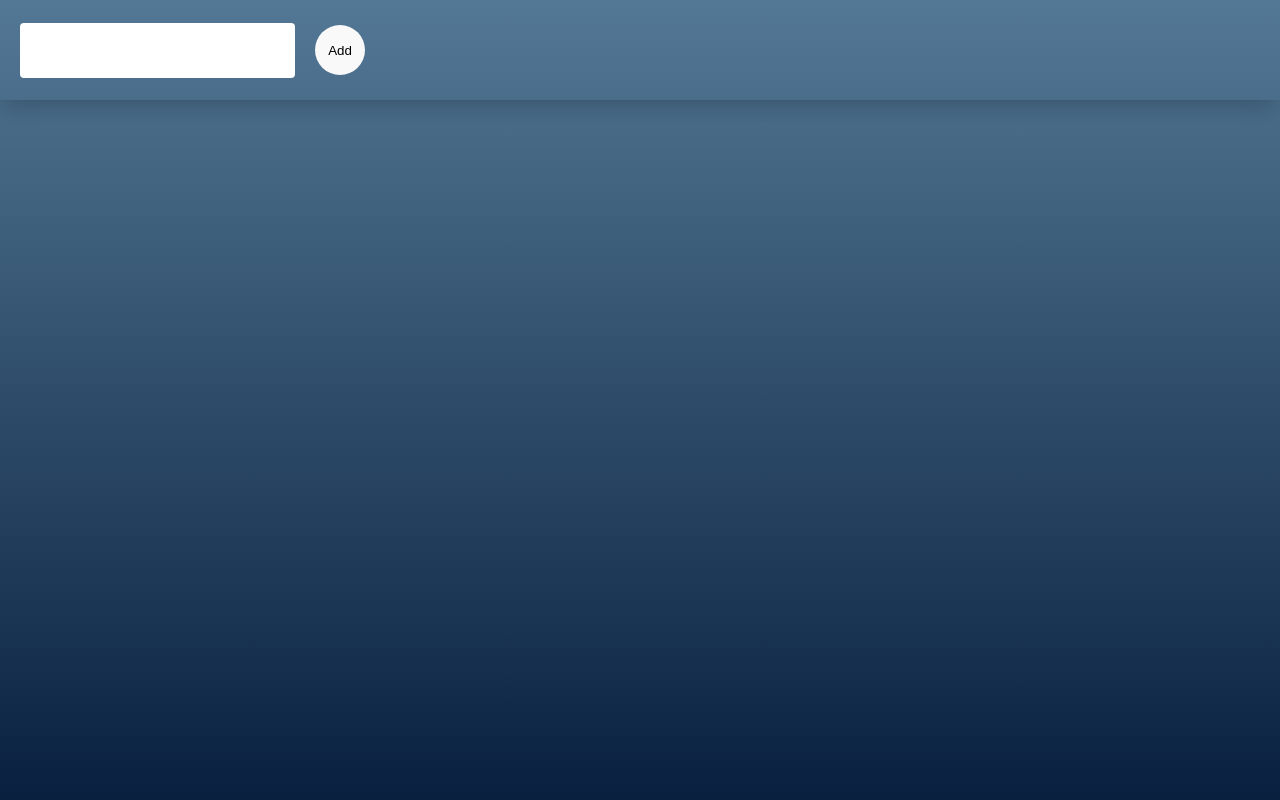
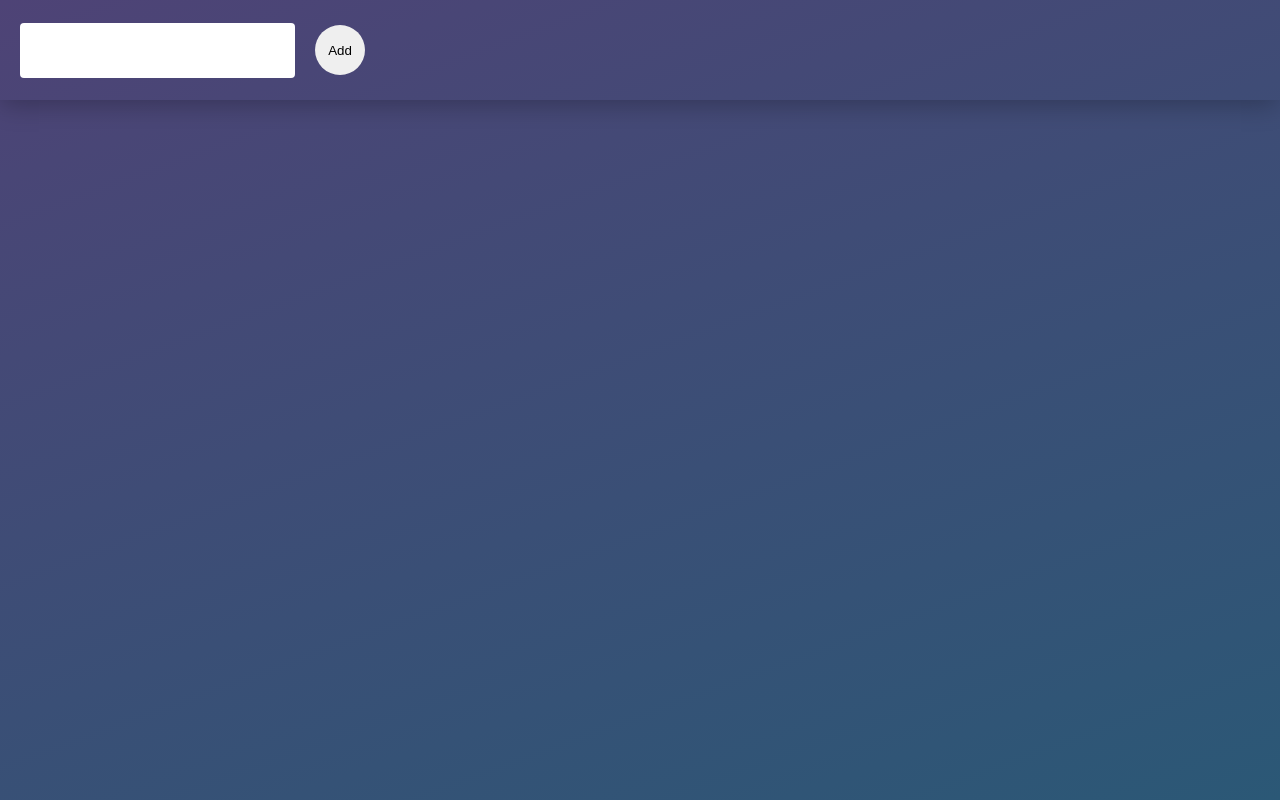
Before and after one commit to Martinius222/vingo, a React (Vite) app: page / in a window 1280 px wide. Built offline with nearby package versions, Linux system fonts and the light colour scheme; a web font is replaced by a local one.

Commit message:
remove obsolete animation

```diff
--- a/src/index.css
+++ b/src/index.css
@@ -13,7 +13,7 @@ html, body {
   margin: 0;
   padding: 0;
   width: 100%;
-  background-image: linear-gradient(to top, #09203f 0%, #537895 100%);
+  background-image: linear-gradient(-20deg, #2b5876 0%, #4e4376 100%);
   min-height: 100vh;
   overflow: hidden;
 }
@@ -28,16 +28,3 @@ h1 {
   font-size: 3.2em;
   line-height: 1.1;
 }
-
-@media (prefers-color-scheme: light) {
-  :root {
-    color: #213547;
-    background-color: #ffffff;
-  }
-  a:hover {
-    color: #747bff;
-  }
-  button {
-    background-color: #f9f9f9;
-  }
-}
```
